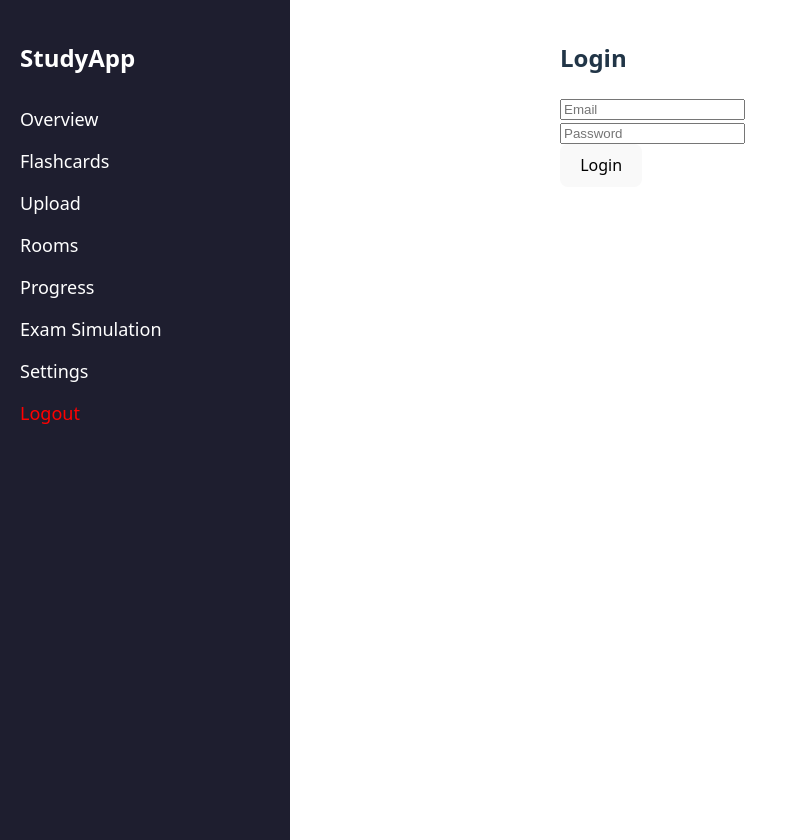
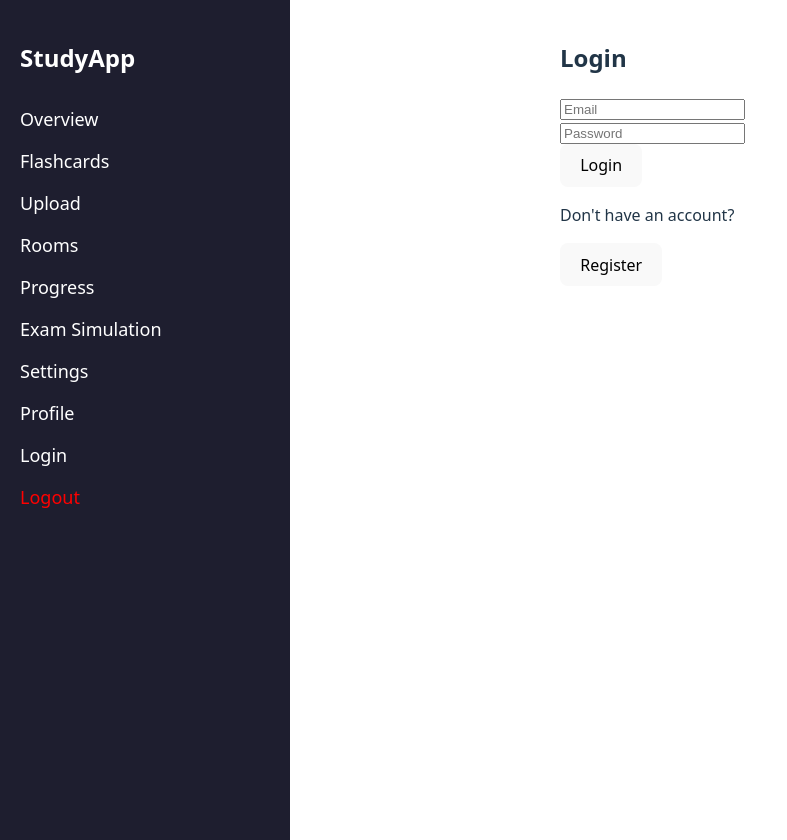
Before and after one commit to harryfiziert/JAMHUB, a React (Vite) app in the folder frontend/: page /login in a window 1280 px wide. Shown: the whole page, without its empty margins (0-787 px from the left). Built offline with nearby package versions, Linux system fonts and the light colour scheme.

Commit message:
login + profile on sidebar

```diff
--- a/frontend/src/components/Login.jsx
+++ b/frontend/src/components/Login.jsx
@@ -1,7 +1,7 @@
 import React, { useState } from "react";
 import { signInWithEmailAndPassword } from "firebase/auth";
 import { auth } from "../Firebase";
-import { useNavigate } from "react-router-dom";
+import { useNavigate, Link } from "react-router-dom";
 
 const Login = () => {
   const [email, setEmail] = useState("");
@@ -15,9 +15,7 @@ const Login = () => {
     try {
       await signInWithEmailAndPassword(auth, email, password);
       setMessage("Login successful!");
-
-      // ✅ Redirect to dashboard
-      navigate("/dashboard");
+      navigate("/dashboard"); // redirect
     } catch (error) {
       setMessage("Login failed: " + error.message);
     }
@@ -26,12 +24,14 @@ const Login = () => {
   return (
     <div>
       <h2>Login</h2>
+
       <form onSubmit={handleSubmit}>
         <input
           type="email"
           placeholder="Email"
           value={email}
           onChange={(e) => setEmail(e.target.value)}
+          required
         /><br />
 
         <input
@@ -39,11 +39,18 @@ const Login = () => {
           placeholder="Password"
           value={password}
           onChange={(e) => setPassword(e.target.value)}
+          required
         /><br />
 
         <button type="submit">Login</button>
       </form>
+
       <p>{message}</p>
+
+      <p>Don't have an account?</p>
+      <Link to="/register">
+        <button>Register</button>
+      </Link>
     </div>
   );
 };
--- a/frontend/src/components/SideBar.jsx
+++ b/frontend/src/components/SideBar.jsx
@@ -1,13 +1,10 @@
 import React from "react";
 import { Link } from "react-router-dom";
 
-// This is a simple Sidebar component for navigation
 const Sidebar = () => {
   return (
     <div style={styles.sidebar}>
       <h2 style={styles.title}>StudyApp</h2>
-
-      {/* Navigation links */}
       <nav style={styles.nav}>
         <Link to="/dashboard" style={styles.link}>Overview</Link>
         <Link to="/flashcards" style={styles.link}>Flashcards</Link>
@@ -16,13 +13,14 @@ const Sidebar = () => {
         <Link to="/progress" style={styles.link}>Progress</Link>
         <Link to="/exam" style={styles.link}>Exam Simulation</Link>
         <Link to="/settings" style={styles.link}>Settings</Link>
-        <Link to="/logout" style={{ ...styles.link, color: 'red' }}>Logout</Link>
+        <Link to="/profile" style={styles.link}>Profile</Link>
+        <Link to="/login" style={styles.link}>Login</Link>
+        <Link to="/logout" style={{ ...styles.link, color: "red" }}>Logout</Link>
       </nav>
     </div>
   );
 };
 
-// Inline styles for simplicity
 const styles = {
   sidebar: {
     width: "250px",
@@ -30,7 +28,9 @@ const styles = {
     backgroundColor: "#1e1e2f",
     color: "white",
     padding: "20px",
-
+    position: "static",
+    top: 0,
+    left: 0,
   },
   title: {
     fontSize: "24px",
```
